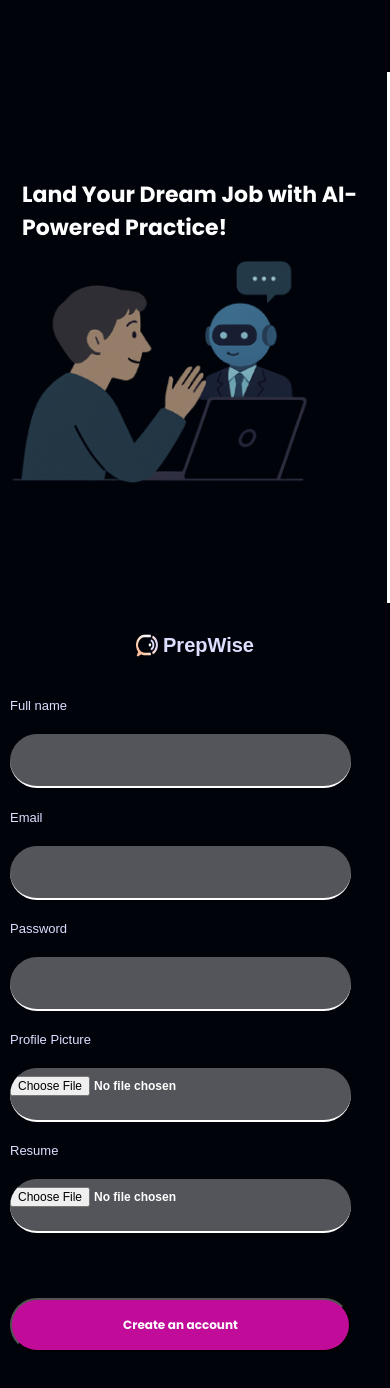
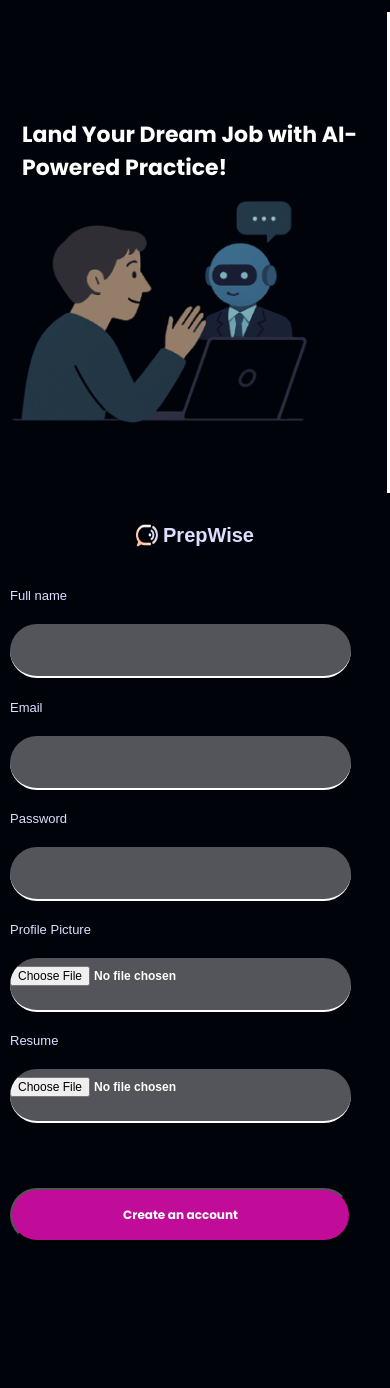
Before and after one commit to ziyamohammad/societyproject, a React (Create React App) app: page / in a window 390 px wide. Shown: the top 1388 px of the page. Built offline with nearby package versions, Linux system fonts and the light colour scheme; a web font is replaced by a local one.

Commit message:
Update App.css
fixes in signup form

```diff
--- a/src/App.css
+++ b/src/App.css
@@ -168,6 +168,7 @@ color:white;
      }
      .signupform{
         width:100%;
+
      }
      .signupcontent{
         margin-right:10px;
@@ -177,7 +178,9 @@ color:white;
      }
      .image{
         height:35%;
+
      }
+
 }
 @media screen and (max-width:450px){
     .signupcontent{
@@ -208,4 +211,10 @@ color:white;
 .signupform form{
     padding-left:10px;
 }
+.signupform{
+    margin-top:-50px;
 }
+.image{
+    margin-top:-170px;
+}
+}
```
